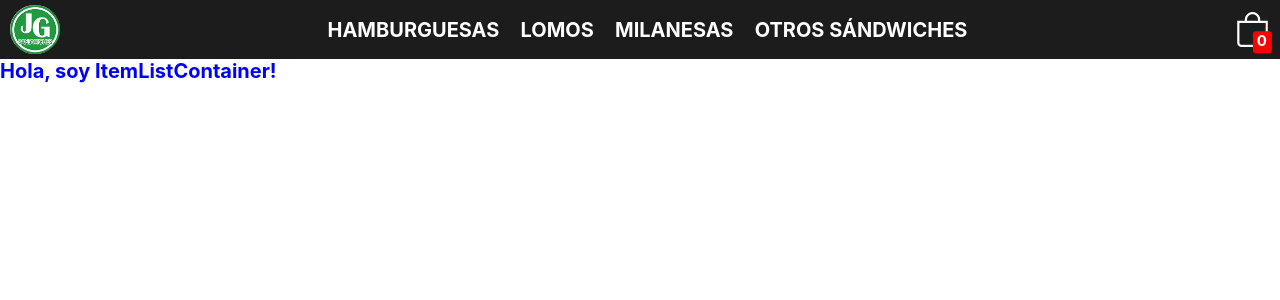
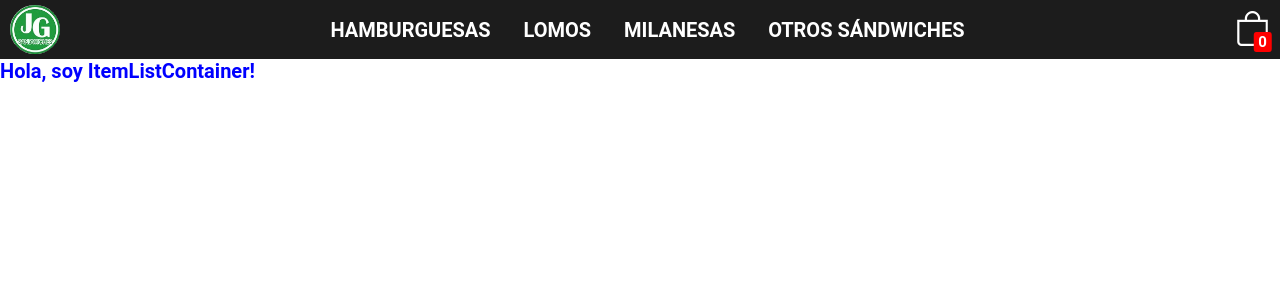
Before and after one commit to rafafloresok/ch-react, a React (Create React App) app: page / in a window 1280 px wide. Shown: the top 300 px of the page. Built offline with nearby package versions, Linux system fonts and the light colour scheme.

Commit message:
se incorpora google font roboto

```diff
--- a/src/App.css
+++ b/src/App.css
@@ -14,3 +14,9 @@
 svg {
   vertical-align: middle;
 }
+
+/* GENERIC */
+@import url('https://fonts.googleapis.com/css2?family=Roboto:wght@400;700&display=swap');
+body {
+  font-family: 'Roboto', sans-serif;
+}
--- a/src/components/CartWidget.css
+++ b/src/components/CartWidget.css
@@ -5,18 +5,27 @@
 .cart__icon {
     color: white;
     background-color: #1c1c1c;
-    font-size: 3.5rem;
+    font-size: 3rem;
 }
 .cart__counter {
     color: white;
     background-color: red;
-    padding: 0rem 0.5rem 0.2rem 0.4rem;
+    padding: 0rem 0.5rem 0rem 0.4rem;
     border-radius: 15%;
     position: absolute;
     line-height: 2rem;
     right: 0;
     bottom: 0;
     transform: translateX(10%) translateY(10%);
-    font-size: 1.5rem;
+    font-size: 1.2rem;
     font-weight: bold;
 }
+
+@media (min-width: 768px) {
+    .cart__icon {
+        font-size: 3.5rem;
+    }
+    .cart__counter {
+        font-size: 1.5rem;
+    }
+}
--- a/src/components/NavBar.css
+++ b/src/components/NavBar.css
@@ -20,6 +20,9 @@
     font-size: 1.3rem;
     font-weight: bold;
     list-style: none;
+}
+.navBar__item {
+    margin: 0.3rem;
 }
 .navBar__link {
     text-decoration: none;
```
